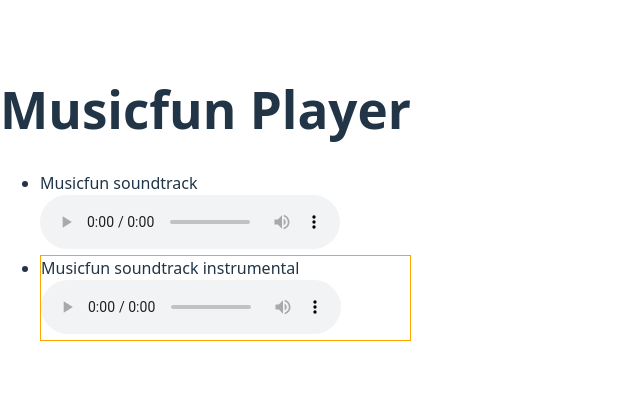
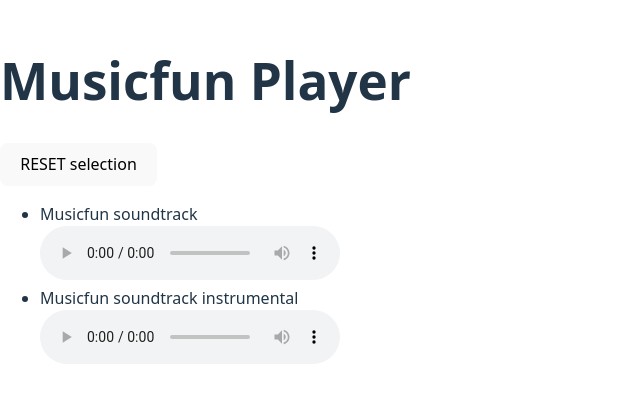
Before and after one commit to Eterna1Student/music-player, a React (Vite) app: page / in a window 1280 px wide. Shown: the part 198-600 px from the top of the page, without its empty margins (0-640 px from the left). Built offline with nearby package versions, Linux system fonts and the light colour scheme; the HTML template or start-up script is replaced by a standard one.

Commit message:
add selected track

```diff
--- a/src/App.tsx
+++ b/src/App.tsx
@@ -1,7 +1,4 @@
-
-
-
-function App() {
+import {useState} from "react";
 
 const tracks = [
     {
@@ -16,7 +13,9 @@ function App() {
     }
 ]
 
-    const selectedTrackId = 2
+function App() {
+
+    const [selectedTrackId, setSelectedTrackId] = useState(null)
 
     if (tracks === null) {
         return 'Loading...'
@@ -29,6 +28,7 @@ function App() {
     return (
         <div>
             <h1>Musicfun Player</h1>
+            <button onClick={() => setSelectedTrackId(null)}>RESET selection</button>
             <ul>
                 {
                     tracks.map(track => {
@@ -36,7 +36,7 @@ function App() {
                             <li key={track.id} style={{
                                 border: track.id === selectedTrackId && '1px solid orange'
                             }}>
-                                <div>
+                                <div onClick={() => {setSelectedTrackId(track.id)}}>
                                     {track.title}
                                 </div>
                                 <audio src={track.url} controls></audio>
```
Lines whose indentation alone changed are shown as unchanged.
